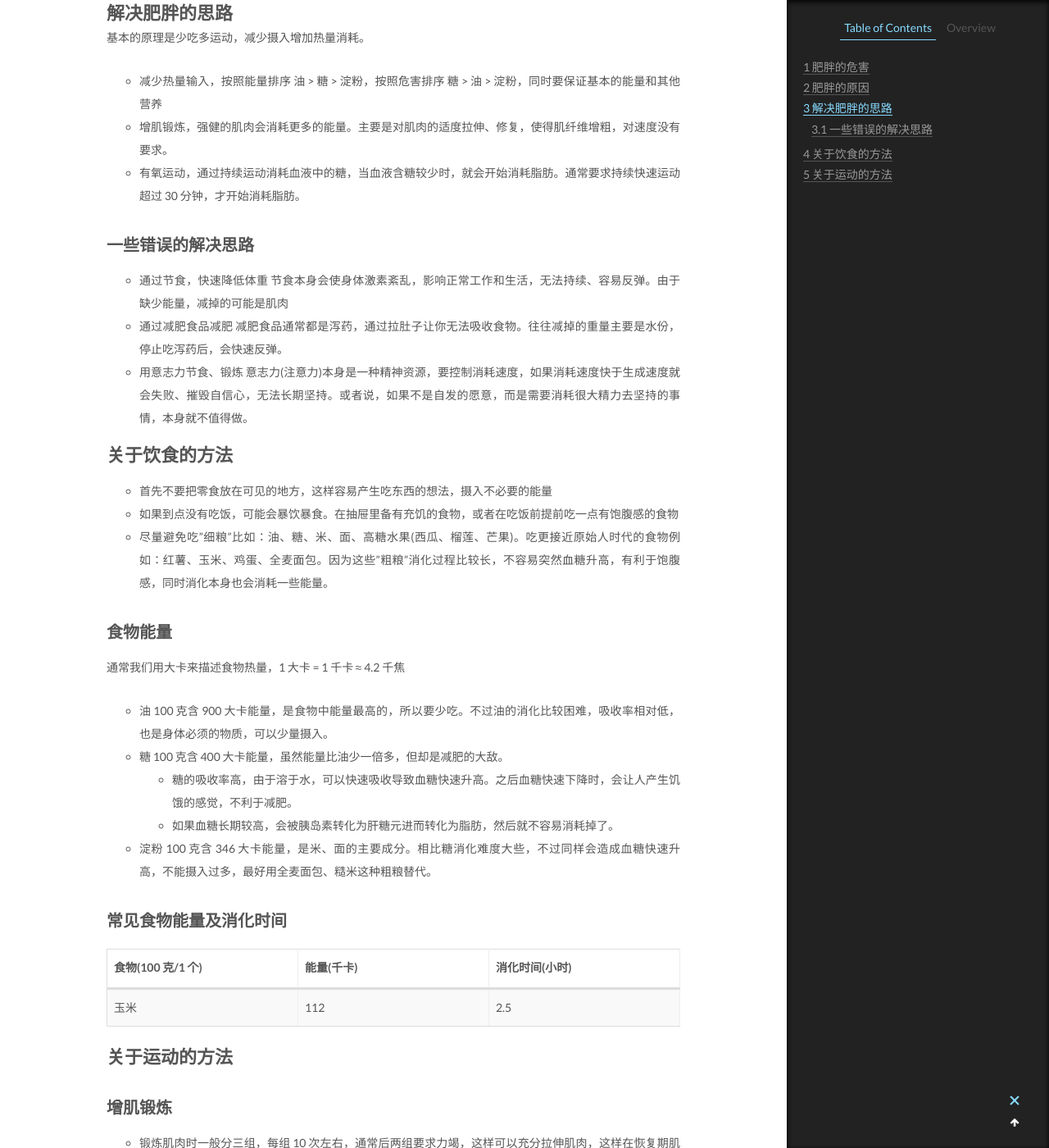
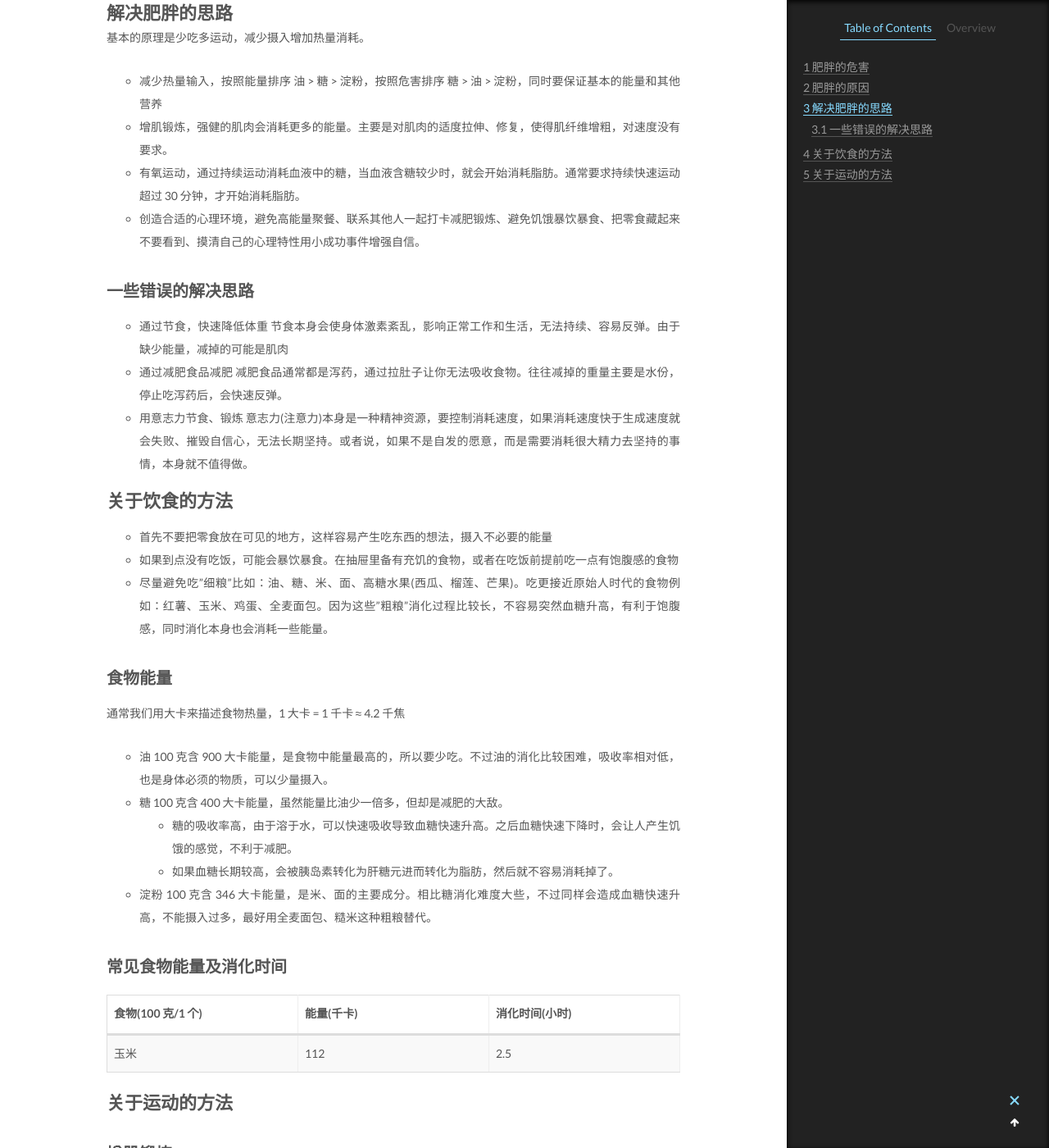
Before and after one commit to CodeHunter2006/CodeHunter2006.github.io, a Jekyll site: the page built from _posts/2020-06-07-Lose_Weight.md, in a window 1280 px wide and 1400 px high, scrolled down 1253 px. Shown: the whole window at 82% size. Built offline with Jekyll 4.4.1, drawn with Linux system fonts in a browser that asks for light colours.

Commit message:
[doc]: add contents.

```diff
--- a/_posts/2020-06-07-Lose_Weight.md
+++ b/_posts/2020-06-07-Lose_Weight.md
@@ -28,6 +28,7 @@
 - 减少热量输入，按照能量排序 油 > 糖 > 淀粉，按照危害排序 糖 > 油 > 淀粉，同时要保证基本的能量和其他营养
 - 增肌锻炼，强健的肌肉会消耗更多的能量。主要是对肌肉的适度拉伸、修复，使得肌纤维增粗，对速度没有要求。
 - 有氧运动，通过持续运动消耗血液中的糖，当血液含糖较少时，就会开始消耗脂肪。通常要求持续快速运动超过 30 分钟，才开始消耗脂肪。
+- 创造合适的心理环境，避免高能量聚餐、联系其他人一起打卡减肥锻炼、避免饥饿暴饮暴食、把零食藏起来不要看到、摸清自己的心理特性用小成功事件增强自信。
 
 ## 一些错误的解决思路
 
```
